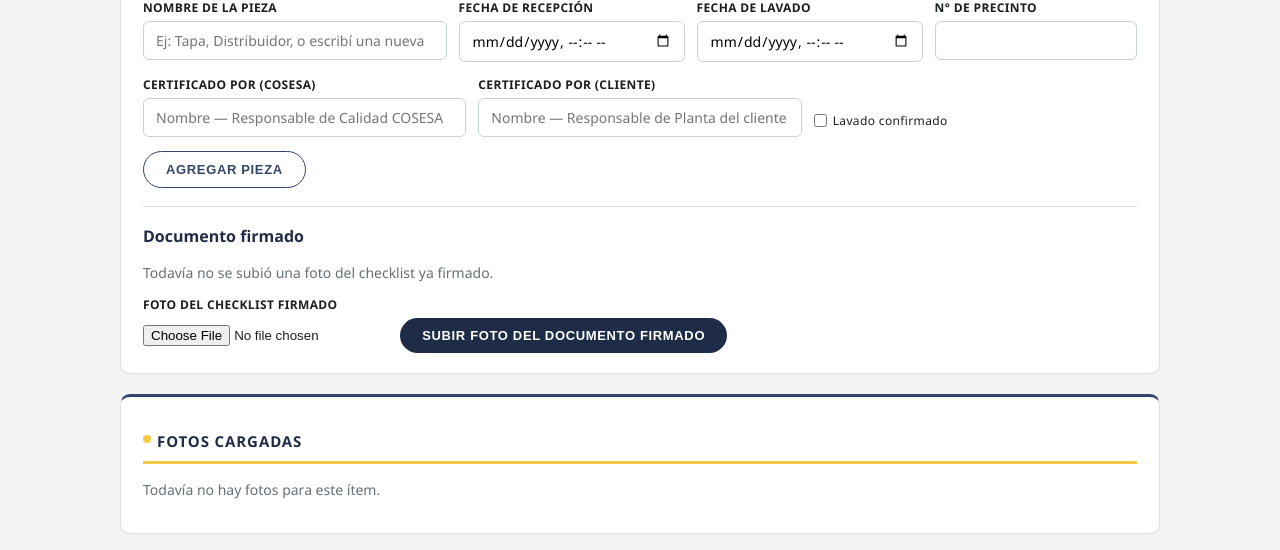
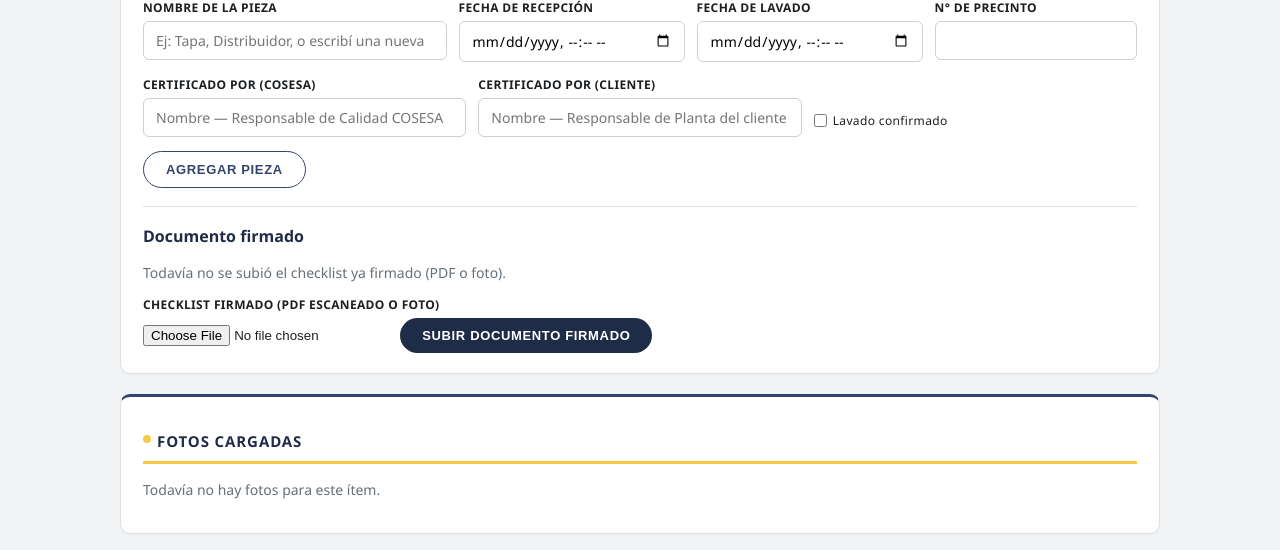
Before and after one commit to servicioscosesahidro-sys/cosesa-avance-obras, a Flask app: template templates/cosesa_item_detail.html in a window 1280 px wide. Shown: the part 3123-3673 px from the top of the page. Run offline with Flask 3, Linux system fonts and the light colour scheme; the template is opened without the code that fills it, so the values that code supplies are empty.

Commit message:
Add files via upload

```diff
--- a/templates/cosesa_item_detail.html
+++ b/templates/cosesa_item_detail.html
@@ -390,18 +390,22 @@
   <div class="photo-grid">
     {% for f in fotos_checklist %}
     <figure>
+      {% if f['filename'].lower().endswith('.pdf') %}
+      <a href="{{ url_for('uploaded_file', filename=f['filename']) }}" target="_blank" style="display:flex;align-items:center;justify-content:center;height:140px;border:1px solid var(--cosesa-border);border-radius:8px;font-weight:600;text-decoration:none;">📄 Ver PDF</a>
+      {% else %}
       <img src="{{ url_for('uploaded_file', filename=f['filename']) }}" alt="Documento firmado">
+      {% endif %}
       <figcaption>Subido {{ f['subida_en']|fmtdt }}</figcaption>
     </figure>
     {% endfor %}
   </div>
   {% else %}
-  <p class="subtitle">Todavía no se subió una foto del checklist ya firmado.</p>
+  <p class="subtitle">Todavía no se subió el checklist ya firmado (PDF o foto).</p>
   {% endif %}
   <form method="post" action="{{ url_for('subir_foto_checklist', item_id=item['id']) }}" enctype="multipart/form-data">
-    <label>Foto del checklist firmado</label>
-    <input type="file" name="foto" accept="image/*" required>
-    <button class="btn btn-dark" type="submit">Subir foto del documento firmado</button>
+    <label>Checklist firmado (PDF escaneado o foto)</label>
+    <input type="file" name="foto" accept="application/pdf,image/*" required>
+    <button class="btn btn-dark" type="submit">Subir documento firmado</button>
   </form>
 </div>
 
--- a/templates/cosesa_obra_detail.html
+++ b/templates/cosesa_obra_detail.html
@@ -17,6 +17,7 @@
   </div>
   <div style="display:flex;gap:8px;">
     <a class="btn btn-outline" target="_blank" href="{{ url_for('reporte_obra', obra_id=obra['id']) }}">Reporte cliente</a>
+    <a class="btn" href="{{ url_for('certificacion_obra_pdf', obra_id=obra['id']) }}">Certificación completa (PDF)</a>
     <a class="btn btn-outline" target="_blank" href="{{ url_for('reporte_interno_obra', obra_id=obra['id']) }}">Informe interno (hs)</a>
     {% if is_admin(current_user) %}
     {% if obra['estado'] != 'finalizada' %}
```
